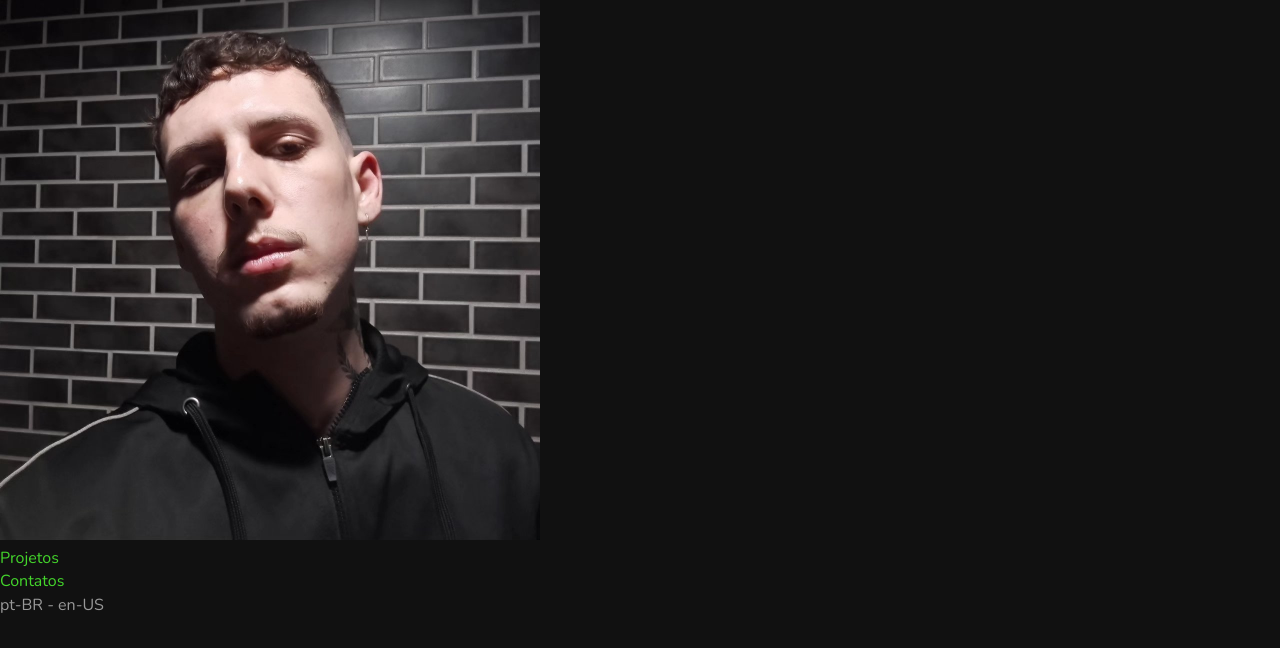
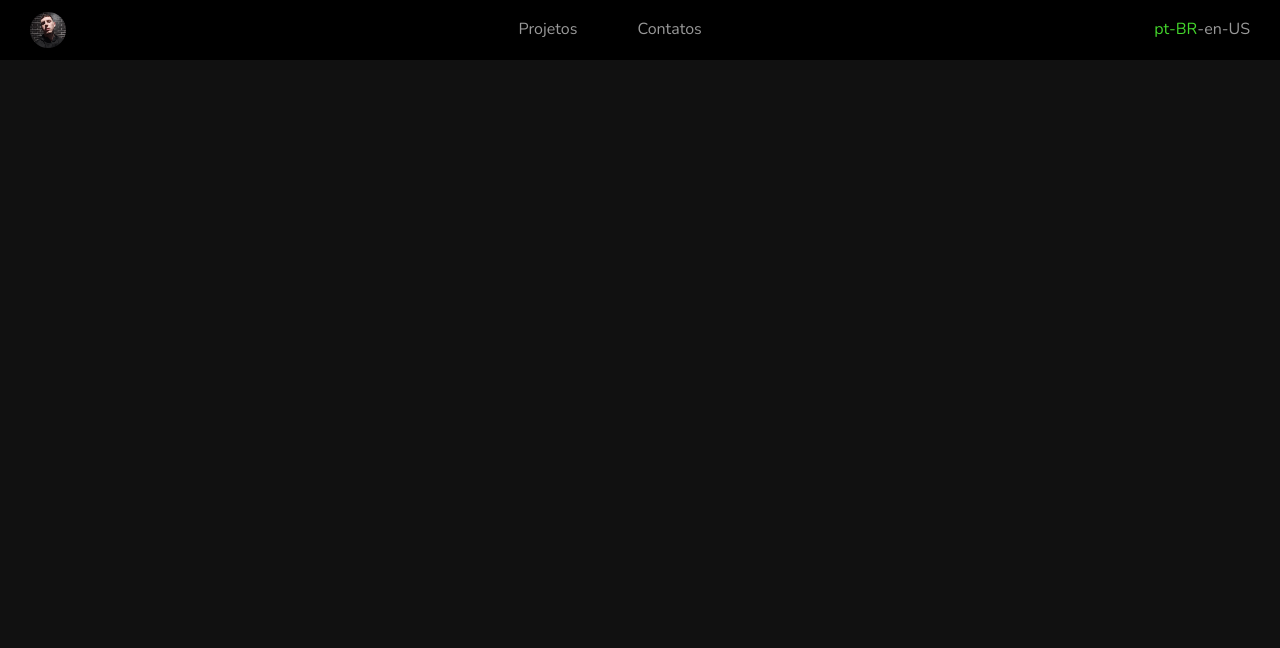
Before and after one commit to sergiozimmermann/Portifolio-Sergio-Zimmermann, a plain HTML site: page index.html in a window 1280 px wide. Drawn offline with nearby package versions, Linux system fonts and the light colour scheme.

Commit message:
Estiliza nav

```diff
--- a/index.html
+++ b/index.html
@@ -26,9 +26,9 @@
         </div>
       </div>
       <div id="links">
-        <span class="text-color-secondary">pt-BR</span>
+        <a href="#">pt-BR</a>
         <span> - </span>
-        <span>en-US</span>
+        <a href="#" class="link-secondary">en-US</a>
       </div>
     </nav>
   </body>
--- a/styles/index.css
+++ b/styles/index.css
@@ -1 +1,3 @@
 @import url(global.css);
+@import url(utility.css);
+@import url(nav.css);
--- /dev/null
+++ b/styles/nav.css
@@ -0,0 +1,46 @@
+nav {
+  background-color: #000;
+  display: flex;
+  padding-inline: 30px;
+  justify-content: space-between;
+  height: 60px;
+
+  #home {
+    display: flex;
+    align-items: center;
+
+    img {
+      width: 36px;
+      height: 36px;
+      object-fit: cover;
+      border-radius: 50%;
+    }
+  }
+
+  #menus {
+    display: flex;
+    gap: 60px;
+
+    .menu {
+      cursor: pointer;
+      height: 100%;
+      align-content: center;
+
+      a {
+        color: var(--text-color-primary);
+      }
+
+      &:hover {
+        a {
+          text-decoration: none;
+          color: var(--text-color-secondary);
+        }
+      }
+    }
+  }
+
+  #links {
+    display: flex;
+    align-items: center;
+  }
+}
--- /dev/null
+++ b/styles/utility.css
@@ -0,0 +1,12 @@
+.text-color-secondary {
+  color: var(--text-color-secondary);
+}
+
+.link-secondary {
+  color: var(--text-color-primary);
+
+  &:hover {
+    text-decoration: none;
+    color: var(--text-color-secondary);
+  }
+}
```
